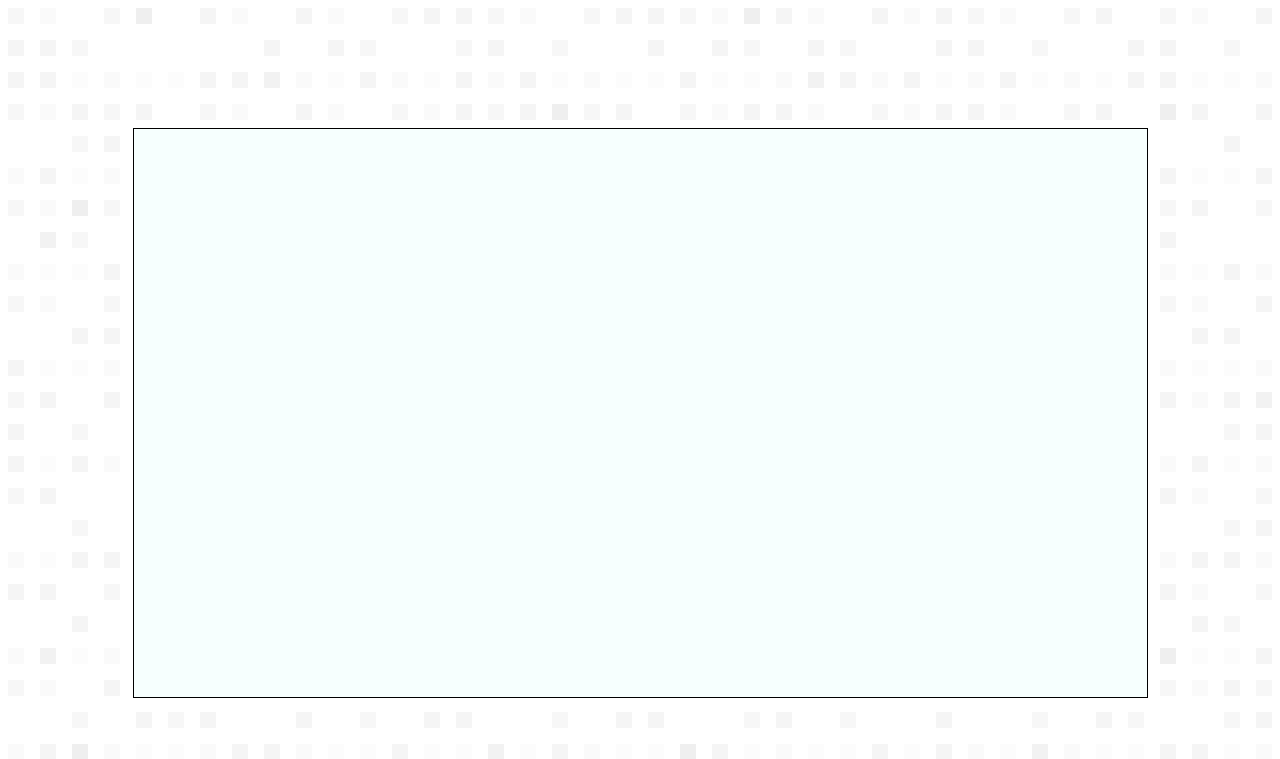
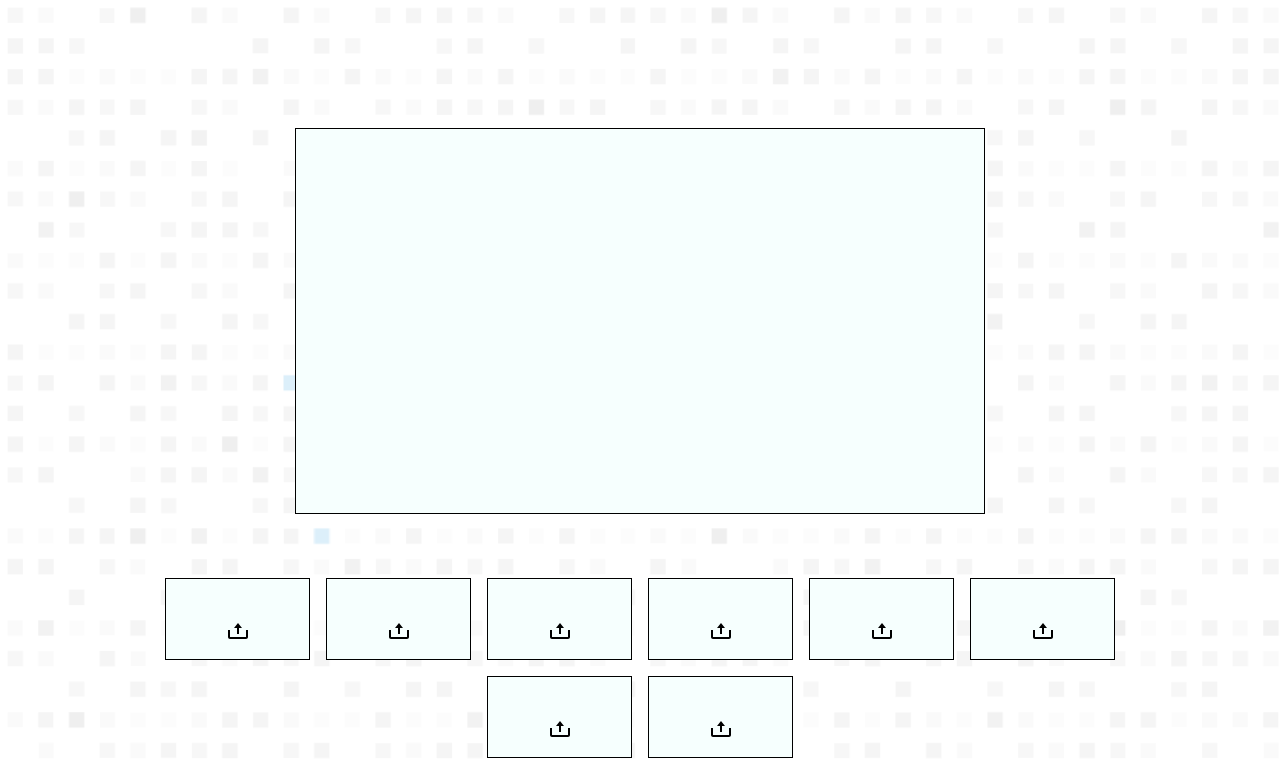
Before and after one commit to blutuu/slide-uploader, a React app: page / in a window 1280 px wide. Shown: the top 759 px of the page. Built offline with nearby package versions, Linux system fonts and the light colour scheme.

Commit message:
Slide hover updates

```diff
--- a/package.json
+++ b/package.json
@@ -9,6 +9,7 @@
     "node-sass": "^7.0.1",
     "react": "^17.0.2",
     "react-dom": "^17.0.2",
+    "react-icons": "^4.3.1",
     "react-scripts": "5.0.0",
     "tachyons": "^4.12.0",
     "web-vitals": "^2.1.4"
--- a/src/Components/Slide.js
+++ b/src/Components/Slide.js
@@ -1,9 +1,18 @@
-import React from 'react';
+import React from "react";
+import { IconContext } from "react-icons";
+import { BiUpload } from "react-icons/bi";
 
 const Slide = () => {
   return (
-    <div className='slide ba bg-washed-blue'>
-
+    <div className="slide ba bg-washed-blue">
+      <IconContext.Provider
+        value={{
+          size: "1.5rem",
+          className: "upload-icon",
+        }}
+      >
+        <BiUpload />
+      </IconContext.Provider>
     </div>
   );
 };
--- a/src/Sass/_DragDrop.scss
+++ b/src/Sass/_DragDrop.scss
@@ -9,11 +9,11 @@
     height: 100%;
     background-color: lighten($oe_darkblue-alt, 65);
     opacity: 0;
-    z-index: 10;
-
     &.awaiting-drop {
       border: dashed 1rem lighten($oe_darkblue-alt, 35);
       opacity: 0.5;
+      z-index: 10;
+
     }
   }
 
--- a/src/Sass/_SlideContainer.scss
+++ b/src/Sass/_SlideContainer.scss
@@ -5,7 +5,23 @@
   gap: 1rem;
 
   > .slide {
+    position: relative;
     width: 145px;
     height: 82px;
+
+    .upload-icon {
+      position: absolute;
+      top: 50%;
+      transform: translateX(-50%);
+      transition: .3s;
+    }
+
+    &:hover {
+      .upload-icon {
+        transform: translateX(-50%) translateY(-50%);
+        transition: .3s;
+      }
+    }
+
   }
 }
--- a/src/Sass/_SlideViewer.scss
+++ b/src/Sass/_SlideViewer.scss
@@ -13,10 +13,10 @@
     height: 386px;
   }
   @include breakpoint(small) {
-    width: 1015px;
-    height: 570px;
     margin-top: 8rem;
   }
   @include breakpoint(large) {
+    width: 1015px;
+    height: 570px;
   }
 }
```
Also changed, not shown: 1 other file.
